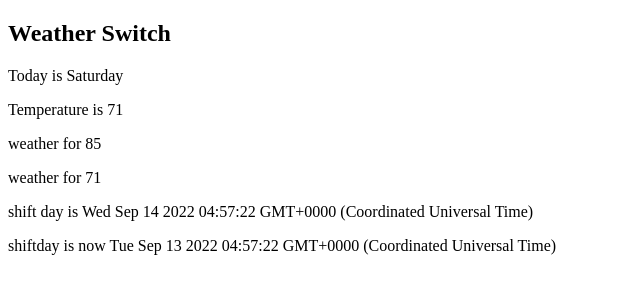
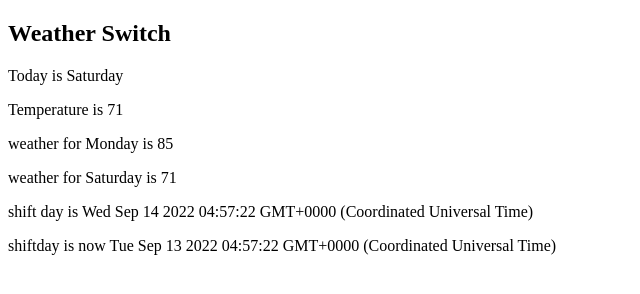
Before and after one commit to dan850/strings, a plain HTML site: page index.html in a window 1280 px wide. Shown: the whole page, without its empty margins (0-640 px from the left). Drawn offline with Linux system fonts and the light colour scheme.

Commit message:
Update index.html

```diff
--- a/index.html
+++ b/index.html
@@ -75,7 +75,7 @@ document.getElementById("temp").innerHTML = "Temperature is " + temp;
 
 
 
-document.getElementById("concat").innerHTML = textStrings("weather for ", mon) +" ";
+document.getElementById("concat").innerHTML = textStrings("weather for Monday is ", mon) +" ";
 
 
 const shiftDay = new Date();
@@ -88,7 +88,7 @@ changeDate(13);
 
 document.getElementById("todaysdate").innerHTML = "shiftday is now " + shiftDay;
 
-document.getElementById("concat2").innerHTML = textStrings("weather for ", sat) +" ";
+document.getElementById("concat2").innerHTML = textStrings("weather for Saturday is ", sat) +" ";
 
 
 
```
